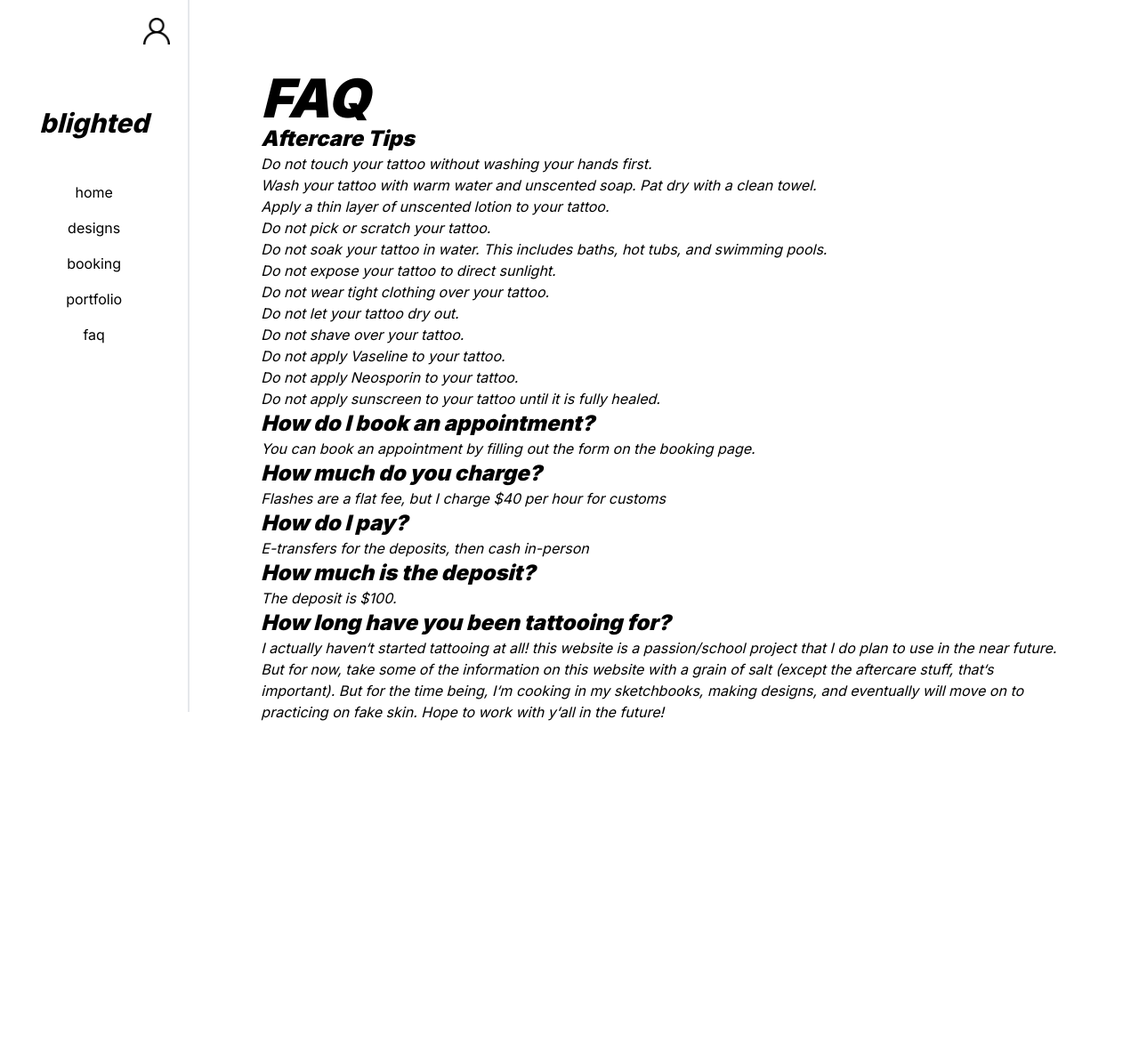
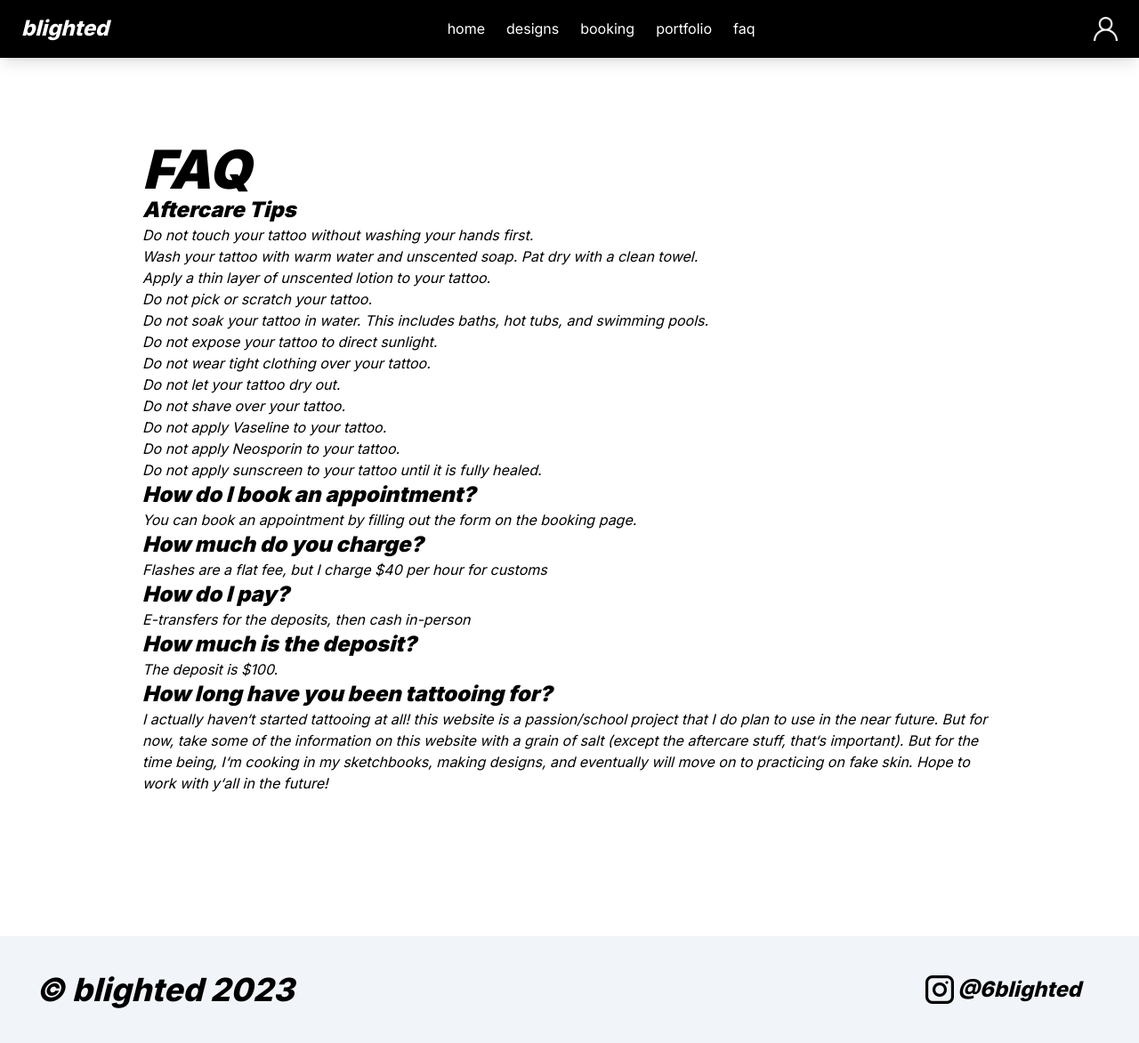
Before and after one commit to aaaarvieeee/blighted, a Next.js app: page /pages/faq in a window 1280 px wide. Shown: the whole page at 89% size. Before the commit the page ends 892 px from the top, so only its background shows below. Built offline with nearby package versions, Linux system fonts and the light colour scheme.

Commit message:
added map and ui overhaul

```diff
--- a/app/components/Footer.js
+++ b/app/components/Footer.js
@@ -1,11 +1,24 @@
+import Image from "next/image";
+import Link from "next/link";
+import Instagram from "/public/instagram.png";
+
 export default function Footer() {
-    <div className="flex flex-row border-t-4">
+    return (
+      <div className="flex flex-row w-full p-10 items-center justify-between bg-slate-100">
 
-        {/* logo */}
-        <div className="basis-5/6 w-1/6">
-            <h1 className="text-black font-extrabold text-2xl text-center italic">© blighted 2023</h1>
+        {/* Logo */}
+        <div className="w-100">
+          <h1 className="text-black font-extrabold text-4xl text-center italic">© blighted 2023</h1>
         </div>
 
-        <div></div>
-    </div>
-}
+        {/* Additional content (adjust as needed) */}
+        <div className="w-1/6">
+            <Link className="text-black text-2xl font-extrabold hover:underline italic inline pl-9" href={"https://www.instagram.com/6blighted/"}>
+            <Image src={Instagram} alt="Instagram Icon" className="mr-2 h-8 w-8 absolute" />
+            @6blighted
+            </Link>
+        </div>
+
+      </div>
+    );
+  }
--- a/app/components/Layout.js
+++ b/app/components/Layout.js
@@ -1,19 +1,20 @@
-import Sidenav from "./Sidenav";
+import TopNav from "./TopNav";
 import Footer from "./Footer";
+
 const Layout = ({children}) => {
     return (
         <main className='bg-white min-h-screen'>
-            <div className="flex flex-row overflow-y-auto">
-                <div className="basis-1/6 w-1/6">
-                    <Sidenav />
+            <div>
+                <div className="w-full z-10 absolute">
+                    <TopNav />
                 </div>
-                <div className="basis-5/6 grow flex flex-col p-20">
+                <div className="w-full min-h-screen flex flex-col p-40 justify-center z-0">
                     <div>
                         {children}
                     </div>
-                    <div>
-                        <Footer />
-                    </div>
+                </div>
+                <div className="w-full z-10 bottom-0 left-0 right-0 relative">
+                    <Footer />
                 </div>
             </div>
         </main>
--- /dev/null
+++ b/app/components/Map.js
@@ -0,0 +1,33 @@
+import { useState, useEffect } from "react";
+import { GoogleMap, LoadScript, Marker } from '@react-google-maps/api';
+
+
+export default function Map(){
+    const containerStyle = {
+        width: '100%',
+        height: '400px',
+      };
+    const center = {
+        lat: 51.06392080779764,
+        lng: -114.08851824494961,
+
+      };
+    return (
+        <div className="z-0">
+            <LoadScript
+            googleMapsApiKey={process.env.NEXT_PUBLIC_GOOGLE_MAPS_API_KEY}
+            >
+                <GoogleMap
+                mapContainerStyle={containerStyle}
+                center={center}
+                zoom={15}
+                >
+                <Marker position={center} />
+                { /* Child components, such as markers, info windows, etc. */ }
+                <></>
+                </GoogleMap>
+            </LoadScript>
+        </div>
+
+    );
+};
--- a/app/components/Sidenav.js
+++ /dev/null
@@ -1,29 +0,0 @@
-import Link from "next/link";
-import Image from "next/image";
-import User from "/public/user.png";
-
-export default function Sidenav() {
-
-    return(
-        <div className="sidenav w-1/6 min-h-screen fixed z-1 top-0 left-0 pt-20 border-r-2 border-black-200 lg:border-r-2 lg:border-black-500 xl:border-r-7 xl:border-black-600 basis-1/6 bg-white">
-
-            <div className="account top-0 right-0 pt-5 pr-5 absolute">
-                <Image src={User} alt="Account Icon" width={30} height={30} />
-            </div>
-
-            <div className="logo w-full py-10">
-                {/* <img src="/images/logo.png" alt="Blighted Logo" /> */}
-                <h1 className="text-black font-extrabold text-3xl text-center italic">blighted</h1>
-            </div>
-
-            <div className="nav flex flex-col w-full">
-                <Link className="text-black py-2 text-center hover:underline" href="/">home</Link>
-                <Link className="text-black py-2 text-center hover:underline" href="/pages/designs">designs</Link>
-                <Link className="text-black py-2 text-center hover:underline" href="/pages/booking">booking</Link>
-                <Link className="text-black py-2 text-center hover:underline" href="/pages/portfolio">portfolio</Link>
-                <Link className="text-black py-2 text-center hover:underline" href="/pages/faq">faq</Link>
-            </div>
-
-        </div>
-    )
-}
--- /dev/null
+++ b/app/components/TopNav.js
@@ -0,0 +1,28 @@
+import Link from "next/link";
+import Image from "next/image";
+import User from "/public/user.png";
+import Logo from "/public/logo.svg";
+
+export default function TopNav() {
+    return (
+        <div className="top-nav w-full bg-black shadow-lg fixed top-0 flex justify-between items-center px-6 py-4 border-b border-black ">
+
+            <div className="logo">
+                <h1 className="text-white font-extrabold text-2xl text-center italic">blighted</h1>
+            </div>
+
+            <div className="nav flex space-x-6">
+                <Link className="text-white hover:underline" href="/">home</Link>
+                <Link className="text-white hover:underline" href="/pages/designs">designs</Link>
+                <Link className="text-white hover:underline" href="/pages/booking">booking</Link>
+                <Link className="text-white hover:underline" href="/pages/portfolio">portfolio</Link>
+                <Link className="text-white hover:underline" href="/pages/faq">faq</Link>
+            </div>
+
+            <div className="account">
+                <Image src={User} alt="Account Icon" width={27} height={27} className="invert" />
+            </div>
+
+        </div>
+    );
+}
--- a/app/page.js
+++ b/app/page.js
@@ -10,12 +10,11 @@ export default function Home() {
         <Layout>
 
           <div className='flex flex-col'>
-            <div className='w-5/6\'>
-              <Image src={Lucifer} className='w-5/6 top-0 right-0 absolute' />
+            <div className='w-full'>
+              <Image src={Lucifer} className='w-full' />
             </div>
 
             <div>
-              {/* <DesignList/> */}
               <p>
 
               </p>
--- a/app/pages/designs/page.js
+++ b/app/pages/designs/page.js
@@ -9,6 +9,12 @@ export default function Design() {
                 <div className="mb-10">
                     <h1 className="text-black text-6xl font-black italic">DESIGNS</h1>
                 </div>
+
+                <div className="flex flex-row text-black">
+                    <h1>
+                        under construction ! 🚧
+                    </h1>
+                </div>
             </div>
         </Layout>
     )
--- a/app/pages/portfolio/page.js
+++ b/app/pages/portfolio/page.js
@@ -17,6 +17,11 @@ export default function Portfolio() {
                     {/* <Image src={Lucifer} className='w-5/6 top-0 right-0 absolute' /> */}
                 </div>
 
+                <div className="flex flex-row text-black">
+                    <h1>
+                        under construction ! 🚧
+                    </h1>
+                </div>
                 <div>
                     {/* <DesignList/> */}
                 </div>
--- a/package.json
+++ b/package.json
@@ -9,12 +9,15 @@
     "lint": "next lint"
   },
   "dependencies": {
+    "@googlemaps/js-api-loader": "^1.16.2",
+    "@react-google-maps/api": "^2.19.2",
     "firebase": "^10.7.0",
-    "next": "14.0.1",
+    "next": "^14.0.3",
     "react": "^18",
     "react-dom": "^18"
   },
   "devDependencies": {
+    "@types/react": "18.2.42",
     "autoprefixer": "^10.0.1",
     "daisyui": "^4.4.17",
     "eslint": "^8",
```
Also changed, not shown: app/pages/booking/page.js (+28 -21 lines), tsconfig.json (added, +38 -0 lines), app/api/route.ts (added), public/logo.svg (added), 1 other file (tests, documents, lock files or other folders).
